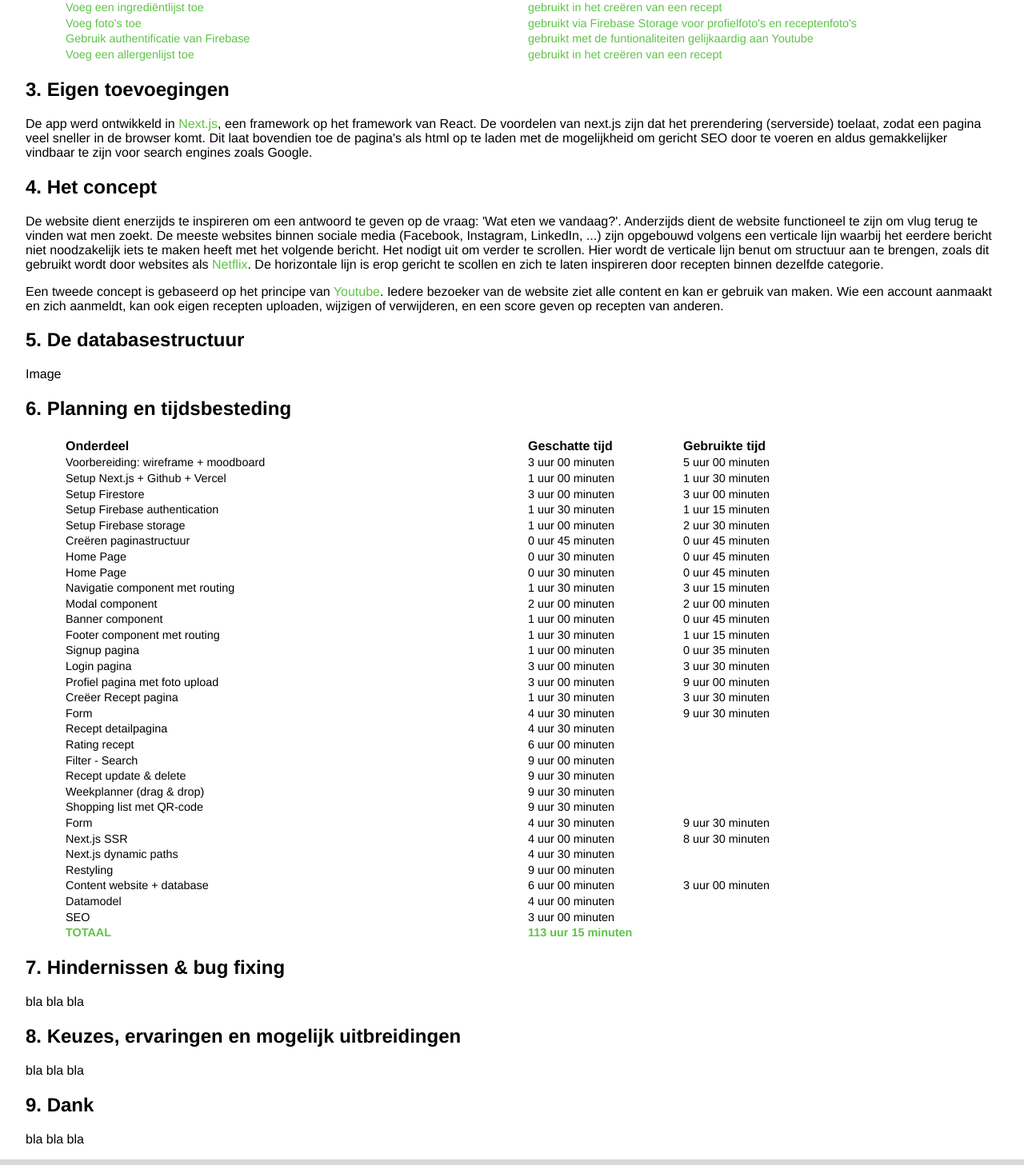
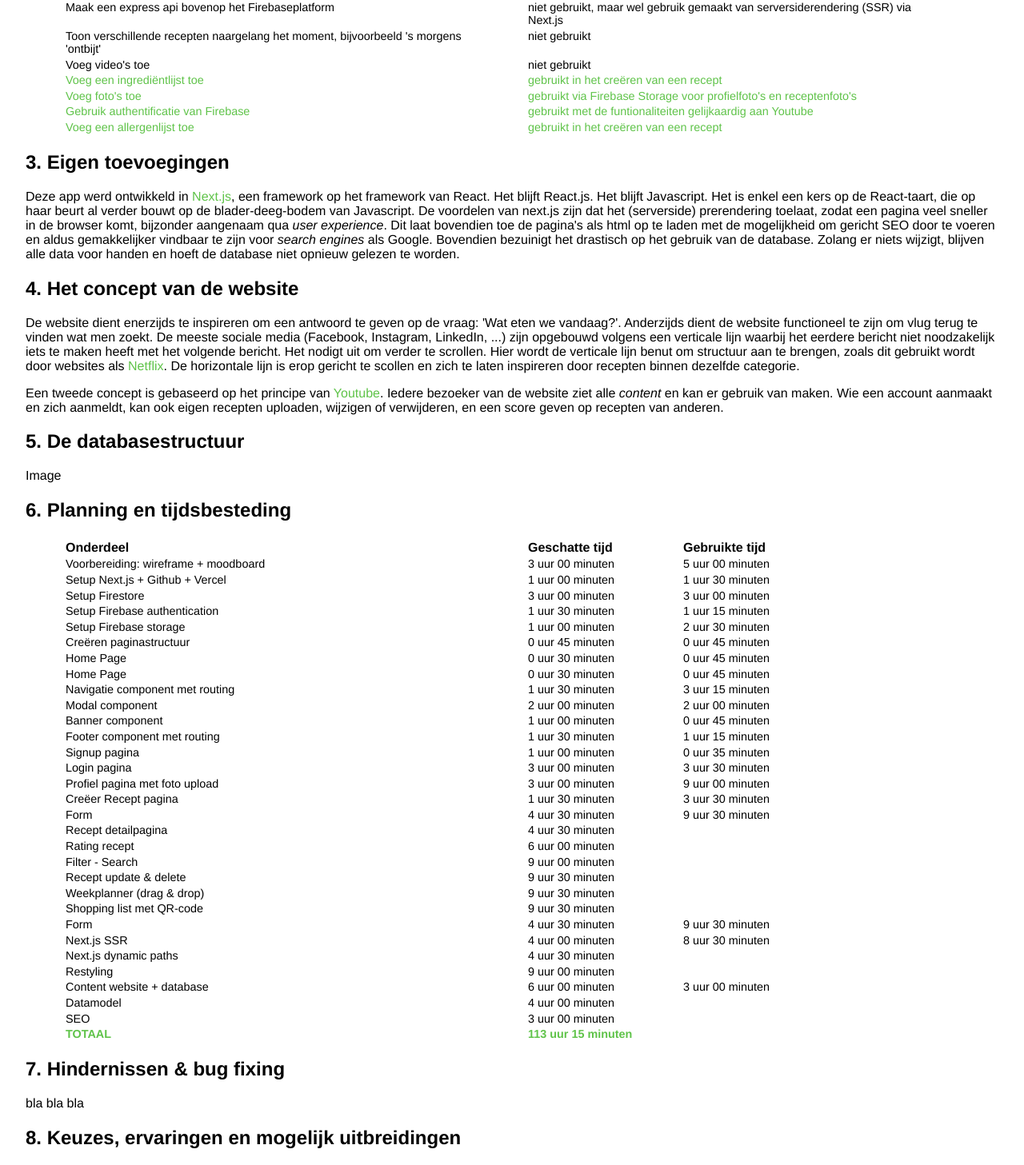
Before and after one commit to Christian-Mar/pa-ella, a Next.js app: page /makingOf in a window 1280 px wide. Shown: the part 1332-2789 px from the top of the page at 80% size. Built offline with nearby package versions, Linux system fonts and the light colour scheme; no server answers.

Commit message:
testing getStaticProps

```diff
--- a/components/footer/Footer.js
+++ b/components/footer/Footer.js
@@ -22,23 +22,31 @@ const Footer = () => {
 				<ul className={styles.footer__list}>
 					<li onClick={handleOnClickAbout} className={styles.footer__listItem}>
 						<Link href='/about'>
-							<a>Over pa'el-la</a>
+							<a>Over <b>pa'el-la</b></a>
 						</Link>
 					</li>
-					<li onClick={handleOnClickAboutTheMakingOf} className={styles.footer__listItem}>
+					<li
+						onClick={handleOnClickAboutTheMakingOf}
+						className={styles.footer__listItem}
+					>
 						<Link href='/about'>
 							<a>Over het maken van deze website</a>
 						</Link>
 					</li>
+					<li className={styles.footer__listItem}>
+						<a
+							href='https://github.com/Christian-Mar/paella'
+							target='_blank'
+							rel='noopener noreferrer'
+						>
+							<FaGithub /> Github
+
+						</a>
+					</li>
 				</ul>
 				<div className={styles.footer__github}>
-					<a
-						href='https://github.com/Christian-Mar/paella'
-						target='_blank'
-						rel='noopener noreferrer'
-					>
-						De code staat gepubliceerd op Github <FaGithub />
-					</a>
+
+						&copy; voor iedereen - open source
 				</div>
 			</div>
 		</div>
--- a/pages/index.js
+++ b/pages/index.js
@@ -21,7 +21,7 @@ const breakPoints = [
 	{ width: 1400, itemsToShow: 6 },
 ];
 
-export const getServerSideProps = async () => {
+export const getStaticProps = async () => {
 
 	const querySnapshot = await getDocs(collection(db,'recipes'));
 	let recipes= [];
--- a/pages/makingOf/index.js
+++ b/pages/makingOf/index.js
@@ -15,15 +15,16 @@ const making = () => {
 			<Navbar />
 			<Banner imgUrl='/images/ellas.jpg' />
 			<div className={styles.container}>
-				<h1>
+				<h1 className={styles.title}>
 					Syntra eindproef: &nbsp;
 					<i>
 						<b>'Recepten website'</b>
 					</i>
 				</h1>
-				<h2>
-					1. Maak een dynamische receptenapplicatie met React.js als framework
-				</h2>
+				<h2>1. De opdracht</h2>
+				<p>
+					Maak een dynamische receptenapplicatie met React.js als framework.
+				</p>
 				<h2>2. Naar keuze te verwerken </h2>
 				<div>
 					<table>
@@ -229,34 +230,42 @@ const making = () => {
 					</table>
 					<h2>3. Eigen toevoegingen</h2>
 					<p>
-						De app werd ontwikkeld in
+						Deze app werd ontwikkeld in
 						<span className={styles.table__used}> Next.js</span>, een framework
-						op het framework van React. De voordelen van next.js zijn dat het
-						prerendering (serverside) toelaat, zodat een pagina veel sneller in
-						de browser komt. Dit laat bovendien toe de pagina's als html op te
-						laden met de mogelijkheid om gericht SEO door te voeren en aldus
-						gemakkelijker vindbaar te zijn voor search engines zoals Google.
+						op het framework van React. Het blijft React.js. Het blijft
+						Javascript. Het is enkel een kers op de React-taart, die op haar
+						beurt al verder bouwt op de blader-deeg-bodem van Javascript. De
+						voordelen van next.js zijn dat het (serverside) prerendering
+						toelaat, zodat een pagina veel sneller in de browser komt, bijzonder
+						aangenaam qua <i>user experience</i>. Dit laat bovendien toe de
+						pagina's als html op te laden met de mogelijkheid om gericht SEO
+						door te voeren en aldus gemakkelijker vindbaar te zijn voor{' '}
+						<i>search engines</i> als Google. Bovendien bezuinigt het drastisch
+						op het gebruik van de database. Zolang er niets wijzigt, blijven
+						alle data voor handen en hoeft de database niet opnieuw gelezen te
+						worden.
 					</p>
-					<h2>4. Het concept</h2>
+					<h2>4. Het concept van de website</h2>
 					<p>
 						De website dient enerzijds te inspireren om een antwoord te geven op
 						de vraag: 'Wat eten we vandaag?'. Anderzijds dient de website
 						functioneel te zijn om vlug terug te vinden wat men zoekt. De meeste
-						websites binnen sociale media (Facebook, Instagram, LinkedIn, ...)
-						zijn opgebouwd volgens een verticale lijn waarbij het eerdere
-						bericht niet noodzakelijk iets te maken heeft met het volgende
-						bericht. Het nodigt uit om verder te scrollen. Hier wordt de
-						verticale lijn benut om structuur aan te brengen, zoals dit gebruikt
-						wordt door websites als <span className={styles.table__used}>Netflix</span>. De horizontale lijn is erop gericht
-						te scollen en zich te laten inspireren door recepten binnen dezelfde
-						categorie.
+						sociale media (Facebook, Instagram, LinkedIn, ...) zijn opgebouwd
+						volgens een verticale lijn waarbij het eerdere bericht niet
+						noodzakelijk iets te maken heeft met het volgende bericht. Het
+						nodigt uit om verder te scrollen. Hier wordt de verticale lijn benut
+						om structuur aan te brengen, zoals dit gebruikt wordt door websites
+						als <span className={styles.table__used}>Netflix</span>. De
+						horizontale lijn is erop gericht te scollen en zich te laten
+						inspireren door recepten binnen dezelfde categorie.
 					</p>
 					<p>
-						Een tweede concept is gebaseerd op het principe van <span className={styles.table__used}>Youtube</span>. Iedere
-						bezoeker van de website ziet alle content en kan er gebruik van
-						maken. Wie een account aanmaakt en zich aanmeldt, kan ook eigen
-						recepten uploaden, wijzigen of verwijderen, en een score geven op
-						recepten van anderen.
+						Een tweede concept is gebaseerd op het principe van{' '}
+						<span className={styles.table__used}>Youtube</span>. Iedere bezoeker
+						van de website ziet alle <i>content</i> en kan er gebruik van maken.
+						Wie een account aanmaakt en zich aanmeldt, kan ook eigen recepten
+						uploaden, wijzigen of verwijderen, en een score geven op recepten
+						van anderen.
 					</p>
 					<h2>5. De databasestructuur</h2>
 					<p>Image</p>
@@ -455,7 +464,105 @@ const making = () => {
 					<h2>8. Keuzes, ervaringen en mogelijk uitbreidingen</h2>
 					<p>bla bla bla</p>
 					<h2>9. Dank </h2>
-					<p>bla bla bla</p>
+					<p>
+						Veel dank - echt wel heel veel dank! - aan allen die mij geholpen
+						hebben in dit traject. Van het downloaden van <i>Node.js</i> in de
+						eerste les, waarvan we toen allemaal geen flauw benul hadden voor
+						wat het zou kunnen dienen, tot deze <i>app</i>, was echt wel een
+						traject! Ik ga er niet ver naast zitten als we honderdduizend lijnen
+						code hebben geschreven om er amper tienduizend werkzame regels van
+						over te houden. Uren en uren heeft het gekost. Spreekwoordelijk
+						spreekt men van bloed, zweet en tranen, maar laat het ons gewoon houden op
+						meerdere deodoranten. Het heeft me de hemel gekost aan vloeken. Het
+						heeft me slapeloze nachten bezorgd als ik uit een
+						Javascript-nachtmerrie wakker schoot, zo dicht bij de oplossing en
+						dan toch weer niet dicht genoeg om een array te lezen zonder
+						<i> JSON.parse</i>. Net daarom is zoveel dank verschuldigd aan
+						iedereen die heeft bijgedragen tot dit moment, aan iedereen die wees
+						op het detail als ik enkel met het groter geheel bezig was, en
+						iedereen die me wees op het groter geheel toen ik verdronk in de
+						details.
+					</p>
+					<p>
+
+						Programeren, coderen, <i>whatever</i>, ... is in essentie problemen
+						opdelen, zoals je maaltijden opdeelt in ingrediënten en die
+						verschillende elementen op een zodanige wijze samenbrengt dat het
+						smaakt, dat het goed is, dat het werkt. Voorbij die essentie ligt de
+						 <i> community</i>, de groep die je mee helpt zoeken en die mee
+						toekijkt van <i>boilerplate syntax</i> tot werkelijke <i>app</i>.
+					</p>
+					<p>Bij deze, mijn bijzondere dank aan de volgende personen in die <i>community</i>:</p>
+
+					<p>
+
+						- <b>Brecht</b>: voor het geduld, het steeds weer open minded zoeken
+						- bij ieder klein of groot probleem - en het geven van de oplossing.
+						Uiteraard ook grote dank voor het hele traject van zero tot semi
+						hero. Hij heeft het allemaal gedragen! En, hij heeft ons de
+						fundamenten van het zoeken geleerd, zodat we nog veel verder kunnen
+						komen dan wat we tot nu toe gevonden hebben.
+					</p>
+					<p>
+						- <b>Rune</b>: voor de rigoureuze en gestructureerde introductie in
+						styling, mooie slides, kordate regels, waarin iedere pixel telt. Een beter
+						fundament hadden we niet kunnen krijgen.
+					</p>
+					<p>
+						- <b>Simon</b>: voor het enthousiamse van de vereenvoudiging,
+						waarmee hij de moed kan geven om de Mont Blanc beklimmen als was het
+						ordinair de volgende verdieping in een huis. Hij is er alvast in geslaagd complexe zaken simpel te maken, ons
+						dingen te laten doen die we niet voor mogelijk hadden geacht, wat
+						een ongelooflijk talent is. Quote: <i>'Programmeren is in se nog altijd zoals honderd jaar geleden. Er
+							is nog niets veranderd in de oorspronkelijke functies.'
+						</i></p>
+						  <p><i>Kan er mij dan iemand de code van 1922
+						geven voor een recipe-app? Dat is vijf jaar voor de eerste uitgave van het kookboek van de Boerinnenbond!</i>
+					</p>
+					<p>
+						- <b>Kim</b>: voor de pertinente vragen, het samen zoeken op de code en het delen van
+						leuke visies op het leven, over kinderen, konijnen, Cobol in sociale
+						secretariaten en het niet nodig hebben van boekhouders.
+					</p>
+					<p>
+						- <b>Mo</b>: wie ik enorm bewonder om een moeilijk materie als deze
+						in het Nederlands te volgen en te blijven volhouden, waar velen
+						reeds afvielen. <i>Under or above the hood of React</i>, hoed af!
+					</p>
+					<p>
+						- <b>Jonas</b>: de kanarie in de koolmijn, die de vragen stelde
+						waarop iedereen nog aan het zoeken was. De klokkenluider als het
+						beter kon, de carnavalist (<i>voil janet</i>) die de porno in de
+						API's vond. Hoe dan ook, een buddy in alles, om code te delen,
+						problemen te bespreken, eigenlijk zowat de ombudsprogrammeur van de
+						groep.
+					</p>
+					<p>
+						- <b>Steven</b>: mute en altijd op de achtergrond, degene die met
+						een beknopte tekst in Teams een goeie maatstaf was voor de
+						vooruitgang in de ontwikkeling en op die manier voor mij ook
+						richting gaf aan enkele belangrijke to do's.{' '}
+					</p>
+					<p>
+						- <b>Nils</b>: de man die 'bokes' uit een Lego-blok eet en me met
+						zijn vragen altijd dichter brengt bij de essentie van het
+						programmeren, ... door op te splitsen en op te bouwen in blokken.{' '}
+					</p>
+					<p>
+						- <b>Jesse</b>: altijd chill, met zijn styling waarin eenvoud siert op het
+						hoogste niveau en degene die ik onverwachts betrapte in mijn tuin
+						met mijn vriendin (voor het kopen van een tuintafel). Creatief
+						inspirator! Ik hou van dat <i>haute couture</i> design in die sierlijke eenvoud!
+					</p>
+					<p>
+						- <b>Hans</b>: die altijd die voorsprong had op de rest en een
+						wizard in het stylen. Degene die volgens mij vrouwen kan
+						programmeren. Als hij zichtzelf bier toekent als beloning voor het
+						oplossen van een code probleem, is het zijn vrouw die dit brengt.
+						Tussen die 'useState' <i>(setCodeProblem(false))</i> en 'Edith returnt
+						bier' moet er toch nog ergens een 'useEffect'
+						zitten, niet? Of, Edith is gewoon een heel straffe madam, nog straffer dan Hans. Dat kan natuurlijk ook. Heeft hij ze dan zo geprogrammeerd?
+					</p>
 				</div>
 			</div>
 			<Footer />
--- a/styles/Make.module.css
+++ b/styles/Make.module.css
@@ -2,6 +2,9 @@
   margin: 0 2rem;
 }
 
+.title {
+  margin: 3rem 0;
+}
 .table__cell {
   width: 45vw;
   padding: 0.1rem 0.2rem 0rem 3rem;
```
